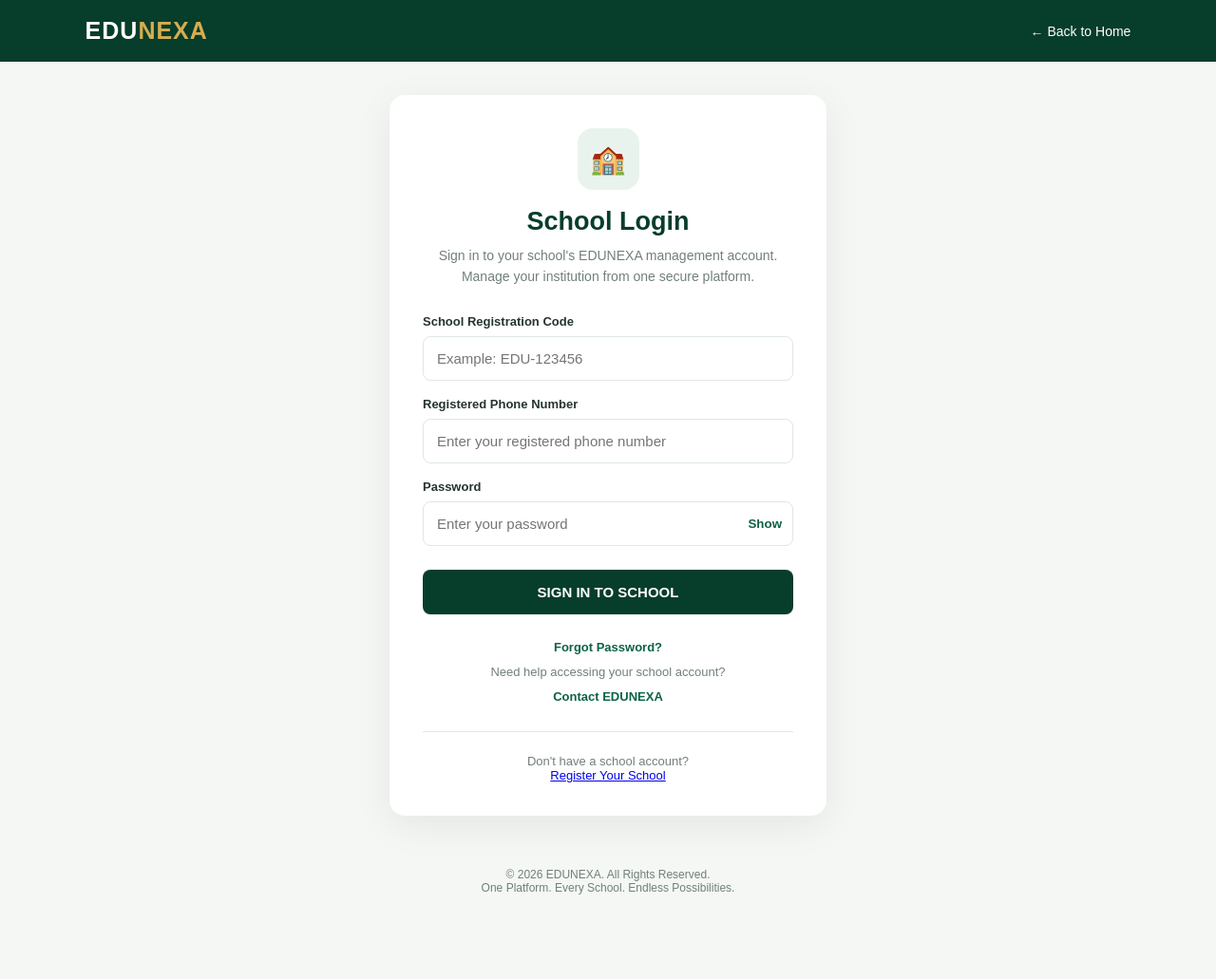
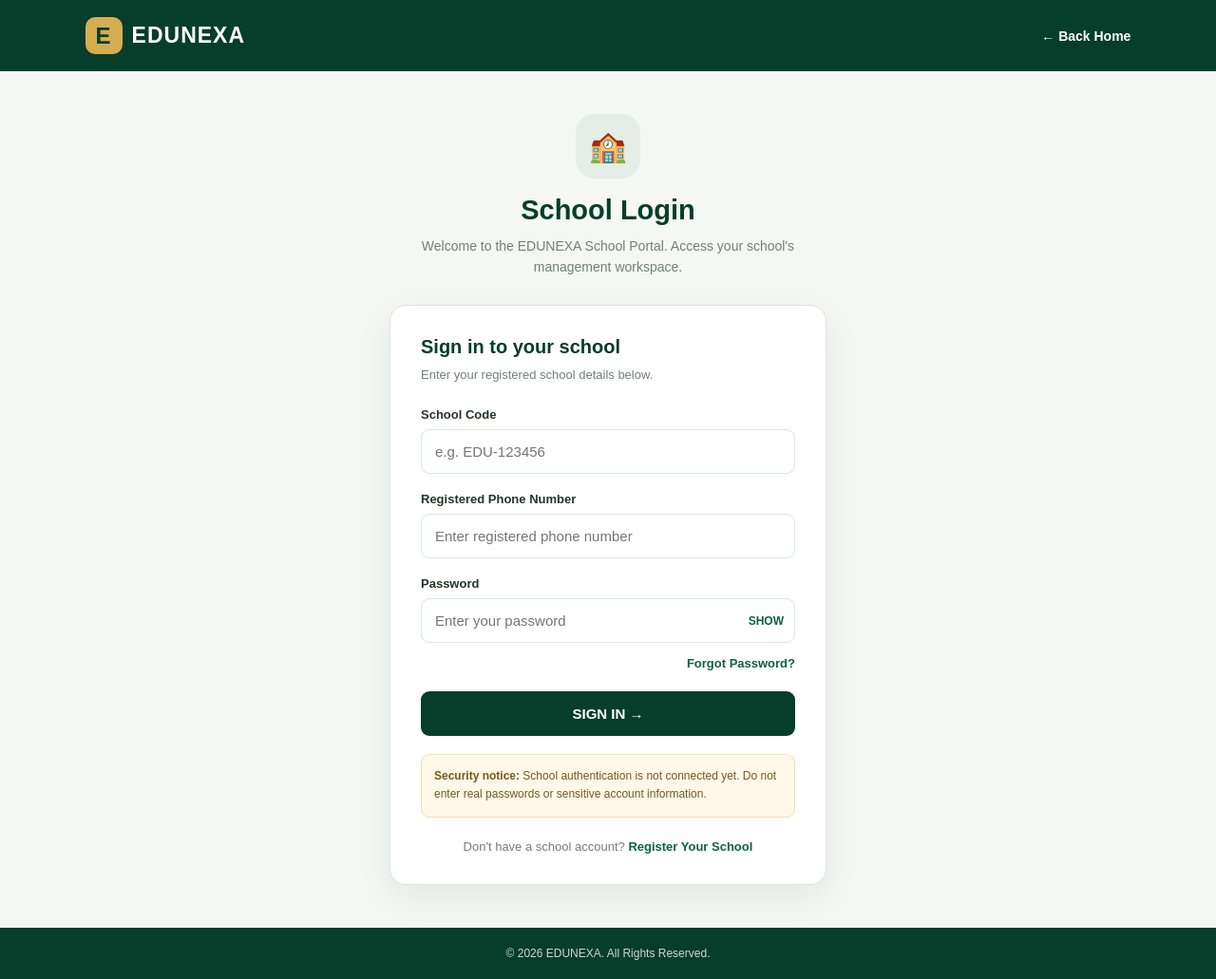
Before and after one commit to olohunwaabdulsalam47-alt/edunexa, a plain HTML site: page school-login.html in a window 1280 px wide. Shown: the whole page at 95% size. Before the commit the page ends 962 px from the top, so only its background shows below. Drawn offline with Linux system fonts and the light colour scheme.

Commit message:
Update school-login.html

```diff
--- a/school-login.html
+++ b/school-login.html
@@ -5,210 +5,256 @@
 <meta charset="UTF-8">
 <meta name="viewport" content="width=device-width, initial-scale=1.0">
 <meta name="theme-color" content="#073d2b">
+<meta name="description" content="EDUNEXA School Login Portal">
 <title>EDUNEXA | School Login</title>
 
 <style>
 :root {
-  --green:#073d2b;
-  --green2:#0c6245;
-  --gold:#d6ad50;
-  --bg:#f4f7f4;
-  --white:#ffffff;
-  --text:#25352d;
-  --muted:#718078;
-  --border:#dfe8e1;
+  --green: #073d2b;
+  --green2: #0c6245;
+  --gold: #d6ad50;
+  --bg: #f4f7f4;
+  --white: #ffffff;
+  --text: #24332b;
+  --muted: #718078;
+  --border: #dce5de;
 }
 
 * {
-  box-sizing:border-box;
-  margin:0;
-  padding:0;
+  margin: 0;
+  padding: 0;
+  box-sizing: border-box;
 }
 
 body {
-  font-family:Arial, sans-serif;
-  background:var(--bg);
-  color:var(--text);
-  min-height:100vh;
+  font-family: Arial, Helvetica, sans-serif;
+  background: var(--bg);
+  color: var(--text);
+  min-height: 100vh;
 }
 
 header {
-  background:var(--green);
-  color:white;
-  padding:18px 7%;
-  display:flex;
-  align-items:center;
-  justify-content:space-between;
+  background: var(--green);
+  padding: 18px 7%;
+  display: flex;
+  justify-content: space-between;
+  align-items: center;
 }
 
 .logo {
-  font-size:25px;
-  font-weight:800;
-  letter-spacing:1px;
+  display: flex;
+  align-items: center;
+  gap: 10px;
+  color: white;
+  text-decoration: none;
+  font-size: 23px;
+  font-weight: 800;
+  letter-spacing: 1px;
 }
 
-.logo span {
-  color:var(--gold);
+.logo-icon {
+  background: var(--gold);
+  color: var(--green);
+  width: 39px;
+  height: 39px;
+  border-radius: 10px;
+  display: grid;
+  place-items: center;
+  font-size: 24px;
 }
 
-header a {
-  color:white;
-  text-decoration:none;
-  font-size:14px;
+.home-link {
+  color: white;
+  text-decoration: none;
+  font-size: 14px;
+  font-weight: bold;
 }
 
 main {
-  min-height:calc(100vh - 75px);
-  display:flex;
-  align-items:center;
-  justify-content:center;
-  padding:35px 15px;
+  min-height: calc(100vh - 150px);
+  display: flex;
+  justify-content: center;
+  align-items: center;
+  padding: 45px 18px;
+}
+
+.login-container {
+  width: 100%;
+  max-width: 460px;
+}
+
+.heading {
+  text-align: center;
+  margin-bottom: 28px;
+}
+
+.heading .icon {
+  width: 68px;
+  height: 68px;
+  border-radius: 20px;
+  background: #e4eee7;
+  display: grid;
+  place-items: center;
+  font-size: 32px;
+  margin: 0 auto 17px;
+}
+
+.heading h1 {
+  color: var(--green);
+  font-size: 29px;
+  margin-bottom: 10px;
+}
+
+.heading p {
+  color: var(--muted);
+  font-size: 14px;
+  line-height: 1.6;
 }
 
 .login-card {
-  background:white;
-  width:100%;
-  max-width:460px;
-  padding:35px;
-  border-radius:16px;
-  box-shadow:0 10px 40px rgba(0,0,0,.07);
+  background: white;
+  border: 1px solid var(--border);
+  border-radius: 17px;
+  padding: 32px;
+  box-shadow: 0 12px 35px rgba(7,61,43,0.07);
 }
 
-.icon {
-  width:65px;
-  height:65px;
-  background:#e9f3ed;
-  border-radius:16px;
-  display:flex;
-  align-items:center;
-  justify-content:center;
-  font-size:30px;
-  margin:0 auto 18px;
+.login-card h2 {
+  color: var(--green);
+  font-size: 20px;
+  margin-bottom: 8px;
 }
 
-h1 {
-  text-align:center;
-  color:var(--green);
-  font-size:27px;
-  margin-bottom:9px;
+.card-description {
+  color: var(--muted);
+  font-size: 13px;
+  margin-bottom: 25px;
+  line-height: 1.5;
 }
 
-.subtitle {
-  text-align:center;
-  color:var(--muted);
-  font-size:14px;
-  line-height:1.6;
-  margin-bottom:28px;
+.form-group {
+  margin-bottom: 19px;
 }
 
 label {
-  display:block;
-  font-size:13px;
-  font-weight:bold;
-  margin:17px 0 8px;
+  display: block;
+  font-size: 13px;
+  font-weight: bold;
+  color: var(--text);
+  margin-bottom: 8px;
 }
 
 input {
-  width:100%;
-  padding:14px;
-  border:1px solid var(--border);
-  border-radius:8px;
-  font-size:15px;
-  outline:none;
+  width: 100%;
+  padding: 14px;
+  border: 1px solid var(--border);
+  border-radius: 9px;
+  outline: none;
+  font-size: 15px;
+  background: #fff;
+  color: var(--text);
 }
 
 input:focus {
-  border-color:var(--green2);
-  box-shadow:0 0 0 3px rgba(12,98,69,.09);
+  border-color: var(--green2);
+  box-shadow: 0 0 0 3px rgba(12,98,69,0.09);
 }
 
 .password-wrap {
-  position:relative;
+  position: relative;
 }
 
 .password-wrap input {
-  padding-right:65px;
+  padding-right: 75px;
 }
 
 .show-password {
-  position:absolute;
-  right:12px;
-  top:50%;
-  transform:translateY(-50%);
-  border:0;
-  background:none;
-  color:var(--green2);
-  cursor:pointer;
-  font-weight:bold;
+  position: absolute;
+  right: 12px;
+  top: 50%;
+  transform: translateY(-50%);
+  border: none;
+  background: none;
+  color: var(--green2);
+  font-size: 12px;
+  font-weight: bold;
+  cursor: pointer;
 }
 
-button.login-btn {
-  width:100%;
-  padding:15px;
-  margin-top:25px;
-  background:var(--green);
-  color:white;
-  border:0;
-  border-radius:8px;
-  font-size:15px;
-  font-weight:bold;
-  cursor:pointer;
+.forgot {
+  display: block;
+  text-align: right;
+  margin-top: -5px;
+  margin-bottom: 22px;
+  color: var(--green2);
+  text-decoration: none;
+  font-size: 13px;
+  font-weight: bold;
 }
 
-button.login-btn:hover {
-  background:var(--green2);
+.login-button {
+  width: 100%;
+  padding: 15px;
+  background: var(--green);
+  border: none;
+  border-radius: 9px;
+  color: white;
+  font-size: 15px;
+  font-weight: bold;
+  cursor: pointer;
 }
 
-.message {
-  display:none;
-  margin-top:17px;
-  padding:13px;
-  border-radius:8px;
-  background:#fff7e5;
-  color:#76551a;
-  font-size:13px;
-  line-height:1.6;
+.login-button:hover {
+  background: var(--green2);
 }
 
-.links {
-  text-align:center;
-  margin-top:22px;
-  font-size:13px;
-  line-height:2;
-  color:var(--muted);
+.notice {
+  margin-top: 19px;
+  padding: 13px;
+  background: #fff8e8;
+  border: 1px solid #f0dfb6;
+  border-radius: 9px;
+  color: #76591c;
+  font-size: 12px;
+  line-height: 1.6;
 }
 
-.links a {
-  color:var(--green2);
-  text-decoration:none;
-  font-weight:bold;
+.register-link {
+  text-align: center;
+  margin-top: 23px;
+  font-size: 13px;
+  color: var(--muted);
 }
 
-.divider {
-  border-top:1px solid var(--border);
-  margin:23px 0;
-}
-
-.register {
-  text-align:center;
-  font-size:13px;
-  color:var(--muted);
+.register-link a {
+  color: var(--green2);
+  font-weight: bold;
+  text-decoration: none;
 }
 
 footer {
-  text-align:center;
-  padding:20px;
-  color:var(--muted);
-  font-size:12px;
+  background: var(--green);
+  color: rgba(255,255,255,0.8);
+  text-align: center;
+  padding: 20px;
+  font-size: 12px;
 }
 
-@media(max-width:480px) {
-  .login-card {
-    padding:25px 20px;
+@media(max-width: 480px) {
+  header {
+    padding: 15px 5%;
   }
 
-  h1 {
-    font-size:24px;
+  .logo {
+    font-size: 19px;
+  }
+
+  .login-card {
+    padding: 24px 19px;
+  }
+
+  .heading h1 {
+    font-size: 25px;
   }
 }
 </style>
@@ -217,44 +263,58 @@ footer {
 <body>
 
 <header>
-  <div class="logo">EDU<span>NEXA</span></div>
-  <a href="index.html">← Back to Home</a>
+  <a href="index.html" class="logo">
+    <span class="logo-icon">E</span>
+    <span>EDUNEXA</span>
+  </a>
+
+  <a href="index.html" class="home-link">← Back Home</a>
 </header>
 
 <main>
-  <section class="login-card">
+  <div class="login-container">
 
+    <div class="heading">
       <div class="icon">🏫</div>
+      <h1>School Login</h1>
+      <p>
+        Welcome to the EDUNEXA School Portal.
+        Access your school's management workspace.
+      </p>
+    </div>
 
-    <h1>School Login</h1>
-
-    <p class="subtitle">
-      Sign in to your school's EDUNEXA management account.
-      Manage your institution from one secure platform.
+    <div class="login-card">
+      <h2>Sign in to your school</h2>
+      <p class="card-description">
+        Enter your registered school details below.
       </p>
 
       <form id="schoolLoginForm">
 
-      <label for="schoolCode">School Registration Code</label>
+        <div class="form-group">
+          <label for="schoolCode">School Code</label>
           <input
             type="text"
             id="schoolCode"
-        placeholder="Example: EDU-123456"
+            placeholder="e.g. EDU-123456"
             autocomplete="off"
             required
           >
+        </div>
 
+        <div class="form-group">
           <label for="phone">Registered Phone Number</label>
           <input
             type="tel"
             id="phone"
-        placeholder="Enter your registered phone number"
+            placeholder="Enter registered phone number"
             autocomplete="tel"
             required
           >
+        </div>
 
+        <div class="form-group">
           <label for="password">Password</label>
-
           <div class="password-wrap">
             <input
               type="password"
@@ -263,75 +323,82 @@ footer {
               autocomplete="current-password"
               required
             >
-
             <button
               type="button"
               class="show-password"
               id="togglePassword"
-        >Show</button>
+            >SHOW</button>
+          </div>
         </div>
 
-      <button type="submit" class="login-btn">
-        SIGN IN TO SCHOOL
+        <a href="#" class="forgot" id="forgotPassword">
+          Forgot Password?
+        </a>
+
+        <button type="submit" class="login-button">
+          SIGN IN →
         </button>
-
-      <div class="message" id="message">
-        School authentication is not connected yet.
-        Your login details have not been submitted or stored.
-        Please wait until secure account authentication is activated.
-      </div>
 
       </form>
 
-    <div class="links">
-      <a href="#" id="forgotPassword">Forgot Password?</a>
-      <div>Need help accessing your school account?</div>
-      <a href="index.html">Contact EDUNEXA</a>
+      <div class="notice">
+        <strong>Security notice:</strong>
+        School authentication is not connected yet.
+        Do not enter real passwords or sensitive account information.
       </div>
 
-    <div class="divider"></div>
-
-    <div class="register">
+      <div class="register-link">
         Don't have a school account?
-      <br>
         <a href="school-registration.html">Register Your School</a>
       </div>
+    </div>
 
-  </section>
+  </div>
 </main>
 
 <footer>
-  © 2026 EDUNEXA. All Rights Reserved.
-  <br>
-  One Platform. Every School. Endless Possibilities.
+  © <span id="year"></span> EDUNEXA. All Rights Reserved.
 </footer>
 
 <script>
-const password = document.getElementById("password");
-const toggle = document.getElementById("togglePassword");
-const form = document.getElementById("schoolLoginForm");
-const message = document.getElementById("message");
+document.getElementById("year").textContent =
+  new Date().getFullYear();
 
-toggle.addEventListener("click", function() {
-  if(password.type === "password") {
-    password.type = "text";
-    toggle.textContent = "Hide";
+const passwordInput = document.getElementById("password");
+const toggleButton = document.getElementById("togglePassword");
+
+toggleButton.addEventListener("click", function () {
+  if (passwordInput.type === "password") {
+    passwordInput.type = "text";
+    toggleButton.textContent = "HIDE";
   } else {
-    password.type = "password";
-    toggle.textContent = "Show";
+    passwordInput.type = "password";
+    toggleButton.textContent = "SHOW";
   }
 });
 
-form.addEventListener("submit", function(event) {
+document.getElementById("schoolLoginForm").addEventListener(
+  "submit",
+  function (event) {
     event.preventDefault();
-  message.style.display = "block";
-});
 
-document.getElementById("forgotPassword")
-.addEventListener("click", function(event) {
+    alert(
+      "School Login is not connected to secure authentication yet. " +
+      "Please wait for the authentication system to be implemented."
+    );
+  }
+);
+
+document.getElementById("forgotPassword").addEventListener(
+  "click",
+  function (event) {
     event.preventDefault();
-  alert("Secure password recovery will be available when authentication is connected.");
-});
+
+    alert(
+      "Password recovery will be available after secure authentication is connected."
+    );
+  }
+);
 </script>
 
 </body>
```
Lines whose indentation alone changed are shown as unchanged.
